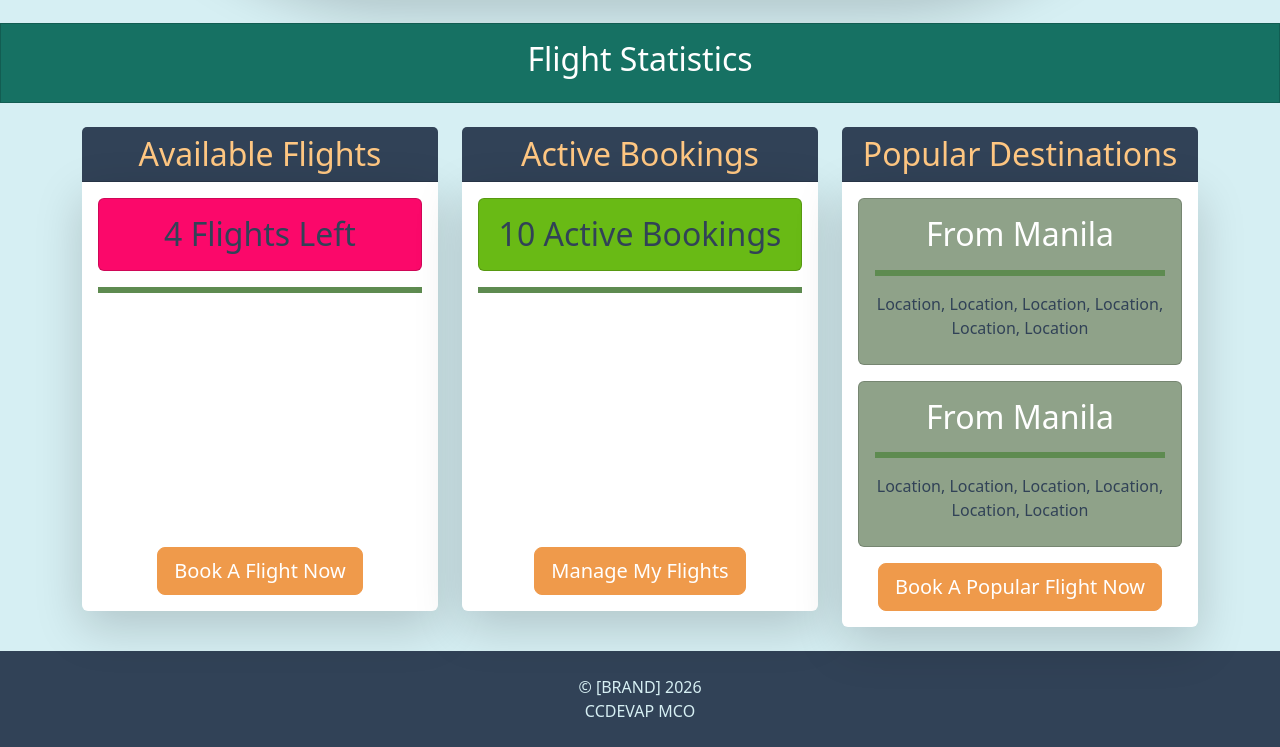
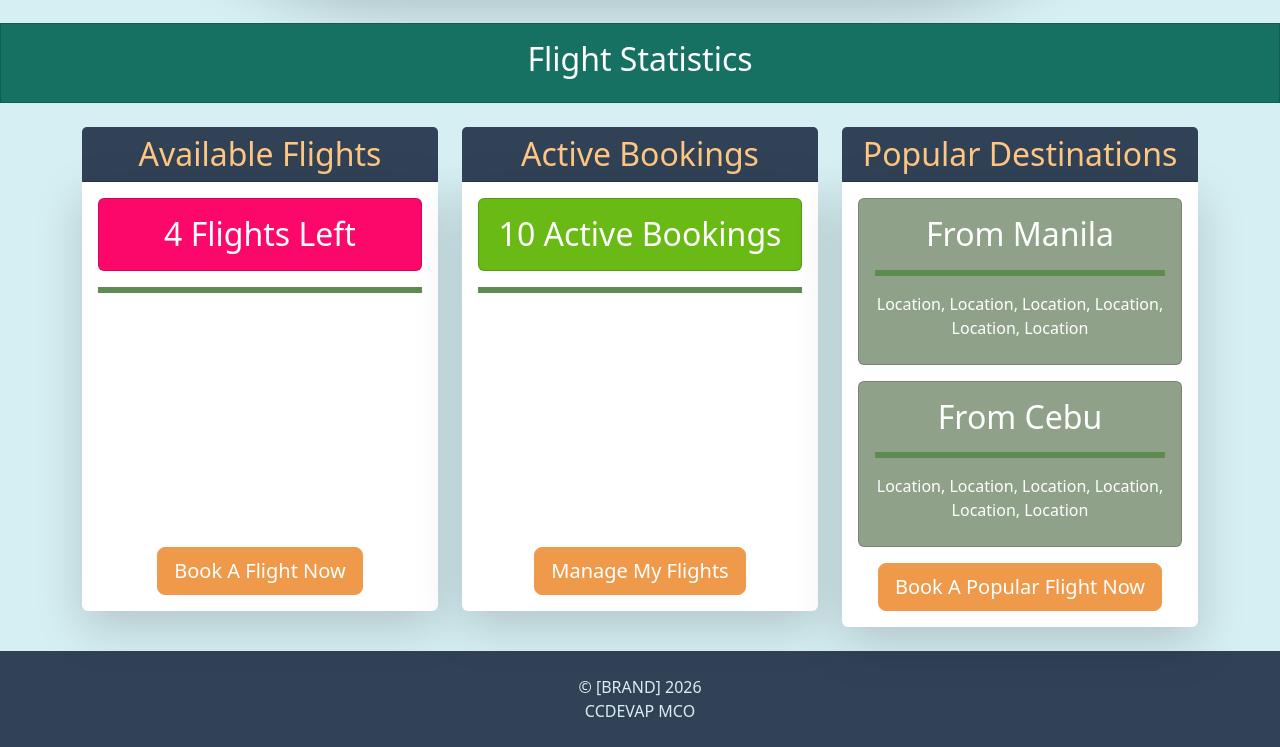
Before and after one commit to recursively-atomic/ccdevap-mco, a web app: file index.html in a window 1280 px wide. Shown: the part 1785-2532 px from the top of the page. Run offline with its HTML, style and script files only (its server is not run), Linux system fonts and the light colour scheme.

Commit message:
style: Add more styling and organize most elements' classes

```diff
--- a/index.html
+++ b/index.html
@@ -79,25 +79,25 @@
 
     <!-- FLIGHT SEARCH QUICK WIDGET -->
     <div class="container mb-4">
-        <div class="card card-hover text-center mt-4 shadow">
+        <div class="card mt-4 card-hover text-center shadow">
             <h2 class="card-header bg-dark text-warning"> In Need Of A Quick Flight? </h2>
 
             <div class="card-body bg-white rounded-bottom">
                 <div class="row align-items-center">
-                    <div class="form-floating mb-lg-0 mb-md-3 col-lg-4 col-md-6 mb-sm-3 mb-3">
+                    <div class="form-floating col-lg-4 col-md-6 mb-lg-0 mb-md-3 mb-sm-3 mb-3">
                         <input type="text" class="form-control ms-1" id="origin" placeholder="Flight Origin"
                                list="result">
                         <label class="ms-3" for="origin"> Flight Origin </label>
                     </div>
 
-                    <div class="form-floating mb-lg-0 mb-md-3 col-lg-4 col-md-6 mb-sm-3 mb-3">
+                    <div class="form-floating col-lg-4 col-md-6 mb-lg-0 mb-md-3 mb-sm-3 mb-3">
                         <input type="text" class="form-control ms-1" id="destination" placeholder="Flight Destination"
                                list="result">
                         <label class="ms-3" for="destination"> Flight Destination </label>
                     </div>
 
                     <div class="col-lg-4 col-md-12">
-                        <button class="btn btn-lg btn-primary w-100 text-white"> Search Flights </button>
+                        <button class="btn btn-lg w-100 btn-primary text-white"> Search Flights </button>
                     </div>
                 </div>
             </div>
@@ -156,48 +156,45 @@
     <div class="container mb-4">
         <div class="row">
             <!-- AVAILABLE FLIGHTS -->
-            <div
-                 class="card card-hover text-center mt-lg-4 shadow col-lg-4 bg-transparent shadow-none border-0 col-md-6 my-md-3 my-sm-3 my-3">
+            <div class="card col-lg-4 col-md-6 mt-lg-4 my-md-3 my-sm-3 my-3 bg-transparent border-0 shadow-none text-center card-hover">
                 <h2 class="card-header bg-dark text-warning text-center"> Available Flights </h2>
 
-                <div class="card-body bg-white rounded-bottom shadow-lg d-flex flex-column">
+                <div class="card-body d-flex flex-column bg-white rounded-bottom shadow-lg">
                     <div class="card bg-danger">
                         <div class="card-body pt-3 pb-2">
-                            <h2 class="text-dark"> 4 Flights Left </h2>
+                            <h2 class="text-white"> 4 Flights Left </h2>
                         </div>
                     </div>
 
-                    <hr class="border border-3 opacity-100 border-secondary-accent">
+                    <hr class="border border-3 border-secondary-accent opacity-100">
 
-                    <button class="btn btn-lg btn-secondary text-white mt-auto mx-auto">
+                    <button class="btn btn-lg mt-auto mx-auto btn-secondary text-white">
                         Book A Flight Now
                     </button>
                 </div>
             </div>
 
             <!-- ACTIVE BOOKINGS -->
-            <div
-                 class="card card-hover text-center mt-lg-4 shadow col-lg-4 bg-transparent shadow-none border-0 col-md-6 my-md-3 mb-sm-3 mb-3">
+            <div class="card col-lg-4 col-md-6 mt-lg-4 my-md-3 mb-sm-3 mb-3 bg-transparent border-0 shadow-none text-center card-hover">
                 <h2 class="card-header bg-dark text-warning text-center"> Active Bookings </h2>
 
-                <div class="card-body bg-white rounded-bottom shadow-lg d-flex flex-column">
+                <div class="card-body d-flex flex-column bg-white rounded-bottom shadow-lg">
                     <div class="card bg-success">
-                        <div class="card-body text-dark pt-3 pb-2">
-                            <h2> 10 Active Bookings </h2>
+                        <div class="card-body pt-3 pb-2">
+                            <h2 class="text-white"> 10 Active Bookings </h2>
                         </div>
                     </div>
 
-                    <hr class="border border-3 opacity-100 border-secondary-accent">
+                    <hr class="border border-3 border-secondary-accent opacity-100">
 
-                    <button class="btn btn-lg btn-secondary text-white mt-auto mx-auto">
+                    <button class="btn btn-lg mt-auto mx-auto btn-secondary text-white">
                         Manage My Flights
                     </button>
                 </div>
             </div>
 
             <!-- POPULAR DESTINATIONS -->
-            <div
-                 class="card card-hover text-center mt-lg-4 shadow col-lg-4 bg-transparent shadow-none border-0 col-md-12">
+            <div class="card col-lg-4 col-md-12 mt-lg-4 bg-transparent border-0 shadow-none text-center card-hover">
                 <h2 class="card-header bg-dark text-warning text-center"> Popular Destinations </h2>
 
                 <div class="card-body bg-white rounded-bottom shadow-lg">
@@ -205,19 +202,19 @@
                         <div class="card-body pt-3 pb-2">
                             <h2 class="text-white"> From Manila </h2>
 
-                            <hr class="border border-3 opacity-100 border-secondary-accent">
+                            <hr class="border border-3 border-secondary-accent opacity-100">
 
-                            <p class="text-dark"> Location, Location, Location, Location, Location, Location </p>
+                            <p class="text-white"> Location, Location, Location, Location, Location, Location </p>
                         </div>
                     </div>
 
                     <div class="card mb-3 bg-tertiary-accent">
                         <div class="card-body pt-3 pb-2">
-                            <h2 class="text-white"> From Manila </h2>
+                            <h2 class="text-white"> From Cebu </h2>
 
-                            <hr class="border border-3 opacity-100 border-secondary-accent">
+                            <hr class="border border-3 border-secondary-accent opacity-100">
 
-                            <p class="text-dark"> Location, Location, Location, Location, Location, Location </p>
+                            <p class="text-white"> Location, Location, Location, Location, Location, Location </p>
                         </div>
                     </div>
 
```
Also changed, not shown: other parts of index.html (+12 -12 lines), views/user/profile.html (+4 -3 lines).
